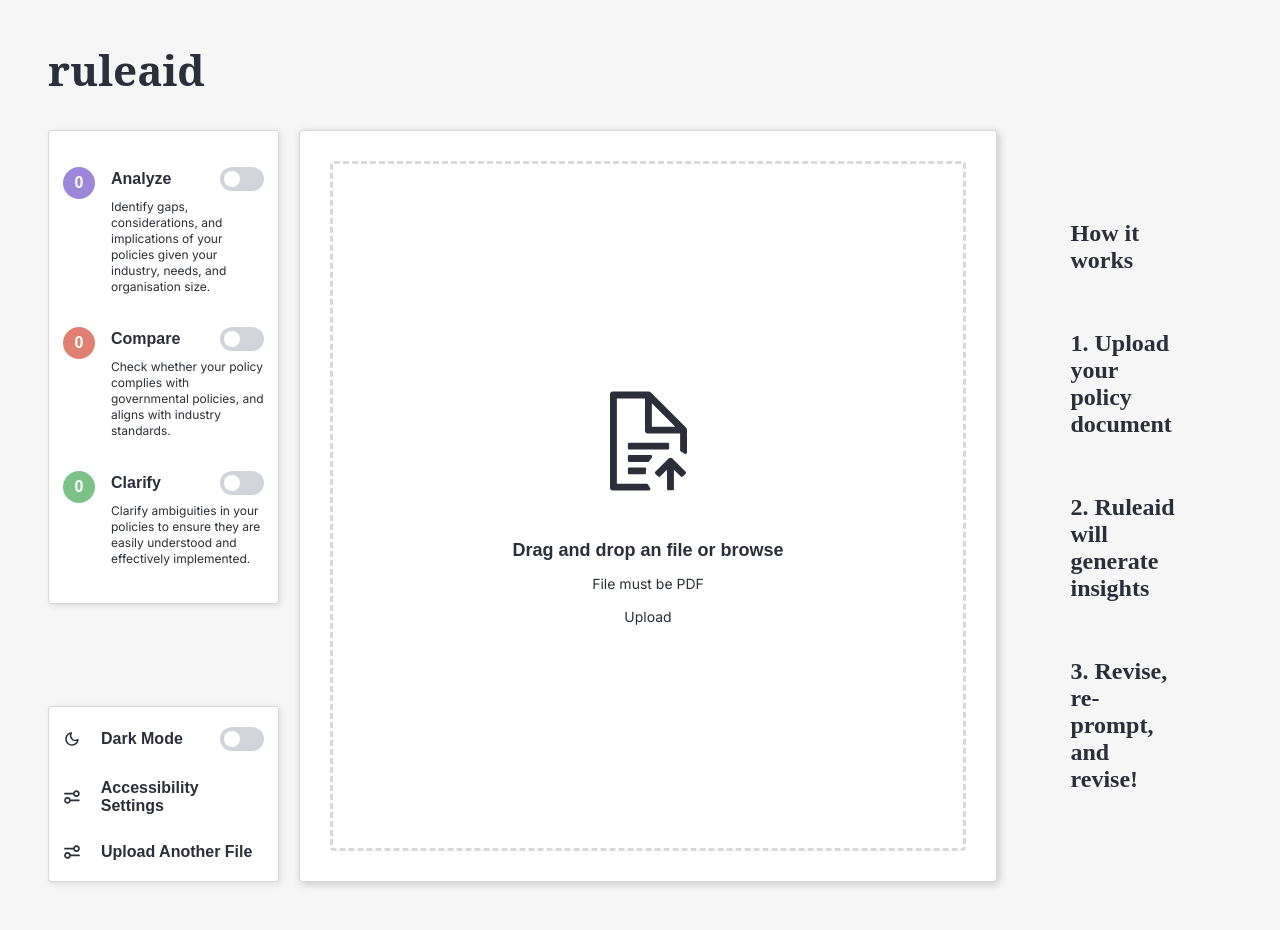
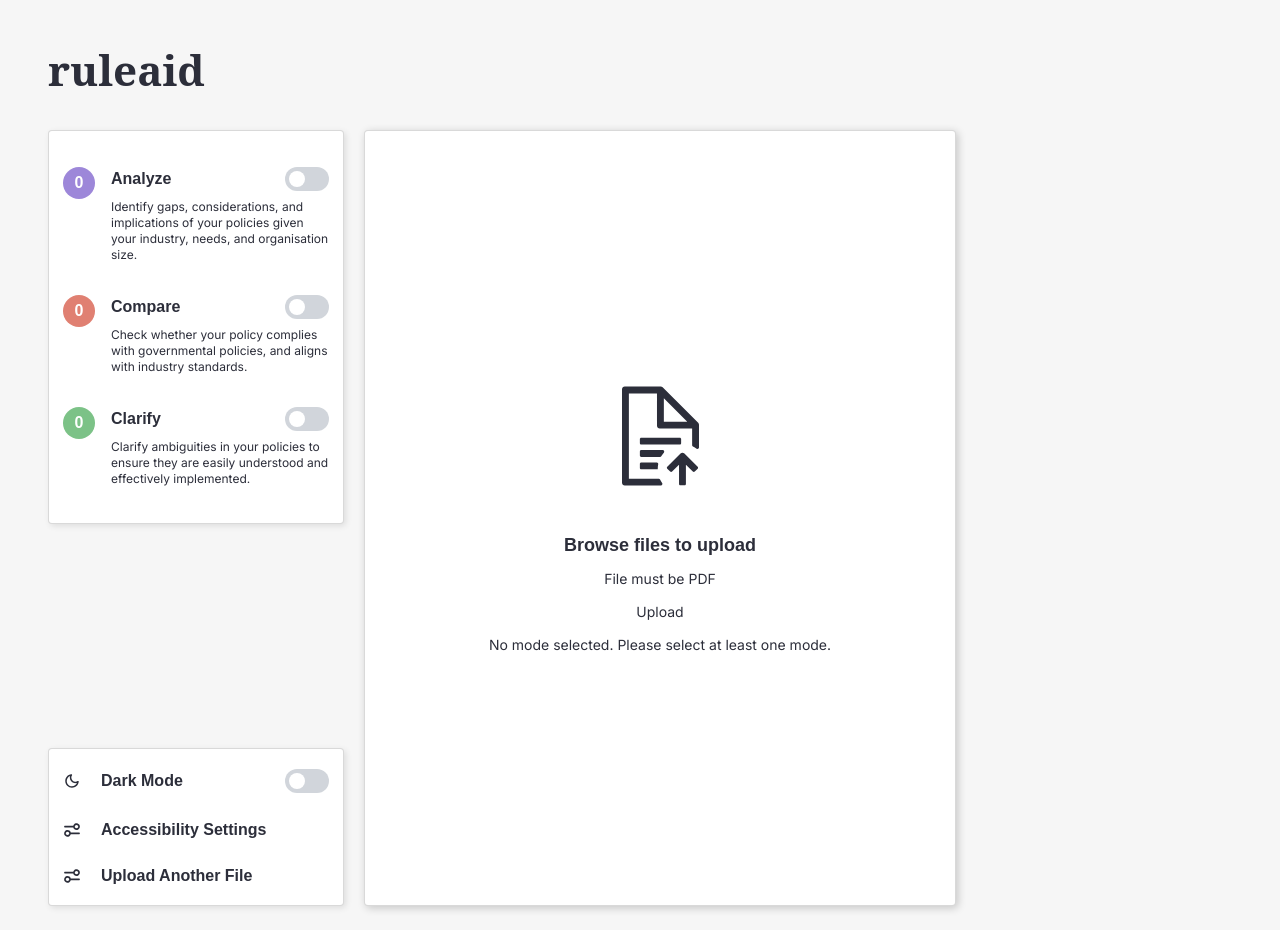
Before and after one commit to jin-lee4/kg-rag, a Next.js app: page / in a window 1280 px wide. Built offline with nearby package versions, Linux system fonts and the light colour scheme.

Commit message:
update submodule

```diff
--- a/src/app/components/Upload.js
+++ b/src/app/components/Upload.js
@@ -8,30 +8,14 @@ import {
   ClarifyInstruction,
 } from "../util/backend.js";
 
-const Upload = ({ modes, onSuggestions, onUploadStatus }) => {
+const Upload = ({ selectedModes, onSuggestions, onUploadStatus }) => {
   let service = new ApiService("http://localhost:8504");
-
-  const test = async () => {
-    let service = new ApiService("http://localhost:8504");
-    let analyze_inst = new AnalyzeInstruction(service);
-    let compare_inst = new CompareInstruction(service);
-    let clarify_inst = new ClarifyInstruction(service);
-
-    console.log("asking analyze question");
-    console.log(
-      await analyze_inst.query(
-        "02b2b870-7ed9-4500-9931-2a17d0b06c70",
-        "Who was empress elizabeth?"
-      )
-    );
-  };
 
   const [file, setFile] = useState(null);
   const [text, setText] = useState("");
-  const [analysis, setAnalysis] = useState("");
   const [isUploaded, setIsUploaded] = useState(false);
-  const [isAnalyzed, setIsAnalyzed] = useState(false);
   const [isLoading, setIsLoading] = useState(false);
+  const [showTooltip, setShowTooltip] = useState(false); // Tooltip state
 
   useEffect(() => {
     onUploadStatus(isUploaded);
@@ -41,24 +25,11 @@ const Upload = ({ modes, onSuggestions, onUploadStatus }) => {
     setFile(event.target.files[0]);
   };
 
-  const handleDragOver = (e) => {
-    e.preventDefault();
-    e.stopPropagation();
-  };
-
-  const handleDrop = (e) => {
-    e.preventDefault();
-    e.stopPropagation();
-    const files = e.dataTransfer.files;
-    if (files.length) {
-      setFile(files[0]);
-      handleUpload();
-    }
-  };
-
   const handleUpload = async () => {
     if (!file) return;
     setIsLoading(true); // Set loading to true when upload starts
+
+    handleModes();
 
     const formData = new FormData();
     formData.append("file", file);
@@ -79,6 +50,7 @@ const Upload = ({ modes, onSuggestions, onUploadStatus }) => {
       body: formData,
     });
 
+    // OCR text is extracted from PDF
     if (uploadResponse.ok) {
       const result = await uploadResponse.json();
       const ocrResponse = await fetch("/api/ocr", {
@@ -89,6 +61,7 @@ const Upload = ({ modes, onSuggestions, onUploadStatus }) => {
         body: JSON.stringify({ filePath: result.filePath }),
       });
 
+      //Text is analyzed for suggestions
       if (ocrResponse.ok) {
         const ocrResult = await ocrResponse.json();
         setText(ocrResult.text);
@@ -106,58 +79,68 @@ const Upload = ({ modes, onSuggestions, onUploadStatus }) => {
   };
 
   const analyzeText = async (uuid, extractedText) => {
-    const instructions = {
-      analyze: new AnalyzeInstruction(),
-      compare: new CompareInstruction(),
-      clarify: new ClarifyInstruction(),
-    };
+    const instructions = [];
 
-    // const selectedInstructions = modes.map((mode) => instructions[mode]);
-    // console.log("selected instructions: ", selectedInstructions.type);
+    // Base instruction
+    instructions.push(
+      new Instruction(
+        "You are a helpful assistant who is an expert in AI policies. Provide suggestions on how to improve the company's draft of the given AI policies. Provide a list of suggestions, starting a new line at each one. Each suggestion must have one of the modes, Analyze, Compare, Clarify, at the start based on what prompt it is best associated with. Follow the format: '(MODE): SUGGESTION TEXT\n'. Do not add any other text or explanation, do not number the list. Provide in raw text format."
+      )
+    );
+
+    // Add mode-specific instructions
+    if (selectedModes.analyze) {
+      instructions.push(new AnalyzeInstruction());
+    }
+    if (selectedModes.compare) {
+      instructions.push(new CompareInstruction());
+    }
+    if (selectedModes.clarify) {
+      instructions.push(new ClarifyInstruction());
+    }
+
     console.log(uuid);
 
-    const response = await service.query(
-      uuid,
-      extractedText,
-      [
-        new AnalyzeInstruction(),
-        new ClarifyInstruction(),
-        new Instruction(
-          "You are a helpful assistant who is an expert in AI policies for tech companies with employees under 50 people. Provide suggestions on how to improve the company's draft of the given AI policies. Provide in the form of a list of suggestions (5 max). Do not add any other text besides the list."
-        ),
-      ],
-      []
-    );
+    const response = await service.query(uuid, extractedText, instructions, []);
 
-    console.log("text analyzed successfully: ", response.response);
+    console.log("Text analyzed successfully: ", response.response);
     return response;
   };
 
+  const handleModes = () => {
+    if (
+      !selectedModes.analyze &&
+      !selectedModes.compare &&
+      !selectedModes.clarify
+    ) {
+      setShowTooltip(true); // Show tooltip if no mode is selected
+      setTimeout(() => setShowTooltip(false), 3000); // Hide tooltip after 3 seconds
+      return;
+    }
+  };
+
+    const isModeSelected =
+      selectedModes.analyze || selectedModes.compare || selectedModes.clarify;
+
+
+  // Returned suggestions are parsed into a list of objects with title and description
   const parseSuggestions = (responseText) => {
     const suggestionLines = responseText.split("\n");
     const suggestions = [];
-    let currentSuggestion = "";
 
     suggestionLines.forEach((line) => {
-      const isNumberedLine = /^\d+\./.test(line.trim());
-      if (isNumberedLine) {
-        if (currentSuggestion) {
-          suggestions.push(currentSuggestion.trim());
-        }
-        currentSuggestion = line.trim();
-      } else {
-        currentSuggestion += ` ${line.trim()}`;
+      const modeRegex = /^(ANALYZE|COMPARE|CLARIFY):\s*(.*)$/i;
+      const match = line.match(modeRegex);
+
+      if (match) {
+        const mode =
+          match[1].charAt(0).toUpperCase() + match[1].slice(1).toLowerCase();
+        const description = match[2];
+        suggestions.push({ title: mode, description });
       }
     });
 
-    if (currentSuggestion) {
-      suggestions.push(currentSuggestion.trim());
-    }
-
-    return suggestions.map((suggestion, index) => ({
-      title: `Analyze`,
-      description: suggestion,
-    }));
+    return suggestions;
   };
 
   return (
@@ -172,7 +155,7 @@ const Upload = ({ modes, onSuggestions, onUploadStatus }) => {
           <pre className="extracted-text">{text} </pre>
         </div>
       ) : (
-        <div id="upload-box" onDragOver={handleDragOver} onDrop={handleDrop}>
+        <div id="upload-box">
           <div id="upload-content">
             <div>
               <label htmlFor="fileInput" className="cursor-pointer">
@@ -202,9 +185,7 @@ const Upload = ({ modes, onSuggestions, onUploadStatus }) => {
             </div>
             <div className="items-center justify-center flex flex-col space-y-3">
               <h4>
-                <label htmlFor="fileInput">
-                  Drag and drop an file or browse
-                </label>
+                <label htmlFor="fileInput">Browse files to upload</label>
               </h4>
               <input
                 id="fileInput"
@@ -217,9 +198,18 @@ const Upload = ({ modes, onSuggestions, onUploadStatus }) => {
                 className="hidden"
               />
               <p>File must be PDF</p>
-              <button onClick={handleUpload} className="btn btn-primary">
+              <button
+                onClick={handleUpload}
+                className="btn btn-primary"
+                disabled={!isModeSelected}
+              >
                 <p>Upload</p>
               </button>
+              {!isModeSelected && (
+                <div className="tooltip">
+                  <p>No mode selected. Please select at least one mode.</p>
+                </div>
+              )}
             </div>
           </div>
         </div>
--- a/src/app/globals.css
+++ b/src/app/globals.css
@@ -9,7 +9,7 @@
   --text-color: #2c2e3a;
   --background-color: #f6f6f6;
   --document-color: #fff;
-  --disabled-state: rgba(44, 46, 58, 0.15);
+  --disabled-state: rgba(0, 0, 0, 0.15);
   --border: rgba(0, 0, 0, 0.15);
   --box-shadow: rgba(0, 0, 0, 0.2);
   --small-text: rgba(0, 0, 0, 0.6);
@@ -31,12 +31,13 @@
   --disabled-state: rgba(255, 255, 255, 0.15);
   --box-shadow: rgba(248, 247, 247, 0.2);
   --small-text: rgba(255, 255, 255, 0.6);
-  --border: rgba(255, 255, 255, 0.4);
+  --border-upload: rgba(255, 255, 255, 0.4);
+  --border: rgba(255, 255, 255, 0.15);
 
   /* dark mode annotations */
-  --analyse: ##9d87d9;
-  --compare: ##ce6969;
-  --clarify: ##4c9958;
+  --analyse: #8368CC;
+  --compare: #CE6969;
+  --clarify: #4C9958;
   --analyse-annotation: rgba(131, 104, 204, 0.15);
   --compare-annotation: rgba(206, 105, 105, 0.15);
   --clarify-annotation: rgba(76, 153, 88, 0.15);
@@ -246,36 +247,6 @@ h4 {
   position: relative;
 }
 
-.suggestion-options-tooltip {
-  display: none;
-  position: absolute;
-  background-color: #333;
-  color: #fff;
-  padding: 5px;
-  border-radius: 3px;
-  font-size: 12px;
-  white-space: nowrap;
-  z-index: 1000;
-  flex-direction: column;
-  justify-content: center;
-  align-items: center;
-  gap: -5px;
-}
-
-.suggestion-options-tooltip-visible {
-  display: inline-flex;
-}
-
-.suggestion-options-tooltip-arrow {
-  width: 0;
-  height: 0;
-  border-left: 5px solid transparent;
-  border-right: 5px solid transparent;
-  border-top: 5px solid #333;
-  position: absolute;
-  top: 100%;
-}
-
 #suggestions-container {
   display: flex;
   align-items: flex-start;
@@ -286,14 +257,13 @@ h4 {
 
 #upload-box {
   display: flex;
-  padding: 248px 0;
   align-items: center;
   justify-content: center;
   border-radius: 4px;
-  border: 3px dashed var(--border);
+  border: 3px dashed var(--border-upload);
   background: var(--document-color);
-  height: 100%;
   width: 100%;
+  height: 100%
 }
 
 #upload-content {
@@ -303,6 +273,15 @@ h4 {
   justify-content: center;
   align-items: center;
   gap: 44px;
+}
+
+.btn[disabled] {
+  color: var(--disabled-state);
+  cursor: not-allowed;
+}
+
+#upload-btn {
+
 }
 
 #how-it-works {
@@ -332,22 +311,21 @@ h4 {
   position: absolute;
 }
 
-#right-panel {
-  max-width: 25%;
-  flex: 1;
-  /* height: 100vh; Adjust based on your preference */
+#center-panel {
+  min-width: 50%;
+  display: flex;
+  flex-direction: column;
+  flex-grow: 1;
+  height: 100%;
 }
 
-#center-panel {
-  min-width: 50%;
-}
-
-#left-panel {
+#left-panel, #right-panel {
   display: flex;
   flex-direction: column;
   justify-content: space-between;
-  max-width: 25%;
+  min-width: 25%;
   flex: 1;
+  height: 100%
 }
 
 #settings-panel {
--- a/src/app/page.js
+++ b/src/app/page.js
@@ -8,12 +8,16 @@ import Suggestions from "./components/Suggestions";
 import Suggestion from "./components/Suggestion";
 
 export default function Home() {
-  const [modes, setModes] = useState([]);
   const [suggestions, setSuggestions] = useState([]);
   const [isUploaded, setIsUploaded] = useState(false);
+  const [selectedModes, setSelectedModes] = useState({
+    analyze: false,
+    compare: false,
+    clarify: false,
+  });
 
   const handleModesChange = (selectedModes) => {
-    setModes(Object.keys(selectedModes).filter((mode) => selectedModes[mode]));
+    setSelectedModes(selectedModes);
   };
 
   const handleSuggestions = (newSuggestions) => {
@@ -25,12 +29,9 @@ export default function Home() {
   };
 
   return (
-    <main className="flex flex-col items-center pb-12 h-screen px-12">
-      <div className="flex space-x-5 mx-12 h-full w-full">
-        <div
-          id="left-panel"
-          className="flex flex-col justify-between space-y-6 w-1/4 h-full"
-        >
+    <main className="flex flex-col items-center pb-3 px-12 h-screen">
+      <div className="flex space-x-5 mx-12 w-full h-full pb-3">
+        <div id="left-panel" className="space-y-6">
           <div>
             <Modes onModesChange={handleModesChange} />
           </div>
@@ -38,24 +39,22 @@ export default function Home() {
             <Settings />
           </div>
         </div>
-        <div id="center-panel" className="flex-grow flex flex-col h-full">
+        <div id="center-panel" className="">
           <Upload
-            modes={modes}
+            selectedModes={selectedModes}
             onSuggestions={handleSuggestions}
             onUploadStatus={handleUploadStatus}
           />
         </div>
-        <div id="right-panel" className="flex-grow flex flex-col h-full">
-          {!isUploaded ? (
-            <div id="how-it-works">
-              <h3>How it works</h3>
-              <h3>1. Upload your policy document</h3>
-              <h3>2. Ruleaid will generate insights</h3>
-              <h3>3. Revise, re-prompt, and revise!</h3>
-            </div>
-          ) : suggestions.length > 0 ? (
-            <Suggestions suggestions={suggestions} />
-          ) : null}
+        <div id="right-panel" className="">
+          { /* If uploaded, show suggestions, else show nothing */ }
+          { !isUploaded ? (
+            <div>
+              </div>
+          ) :
+              suggestions.length > 0 ? (
+                <Suggestions suggestions={suggestions} />
+               ) : null}
         </div>
       </div>
     </main>
```
